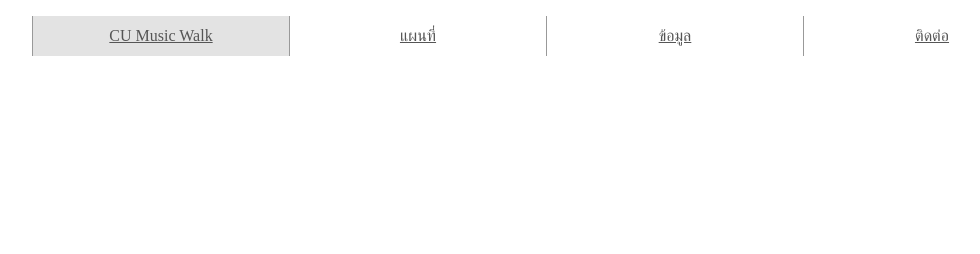
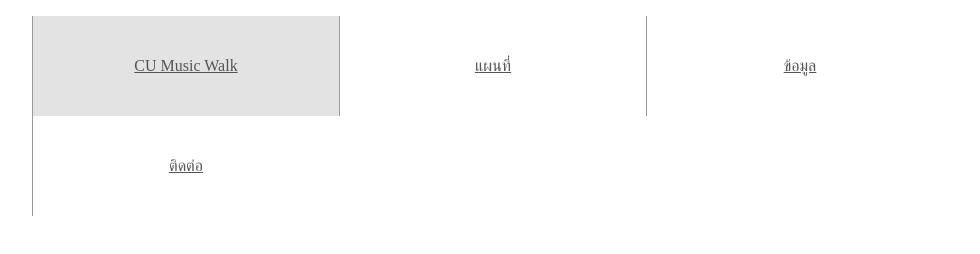
Before and after one commit to 1ithiA/CU_musicwalk, a plain HTML site: page index.html in a window 1280 px wide. Shown: the whole page, without its empty margins (16-996 px from the left). Drawn offline with Linux system fonts and the light colour scheme; a web font is replaced by a local one.

Commit message:
Add files via upload

```diff
--- a/style.css
+++ b/style.css
@@ -7,21 +7,21 @@
 	background:#ffffff;
 	border-right:1px solid #ffffff;
 	margin: 0 auto;
-	width:100vw;
-	height:5vw;
+	width:100%;
+	height: 100px;;
 	list-style:none;
 }
 #navigation li {
 	font-family: 'chulalongkorn';
 	border-left:1px solid #999;
 	float:left;
-	width:20vw;
+	width:25%;
 	list-style:none;
 }
 #navigation a {
 	color:#555;
 	display:block;
-	line-height:40px;
+	line-height:100px;
 	text-align:center;
 }
 #navigation a:hover {
```
